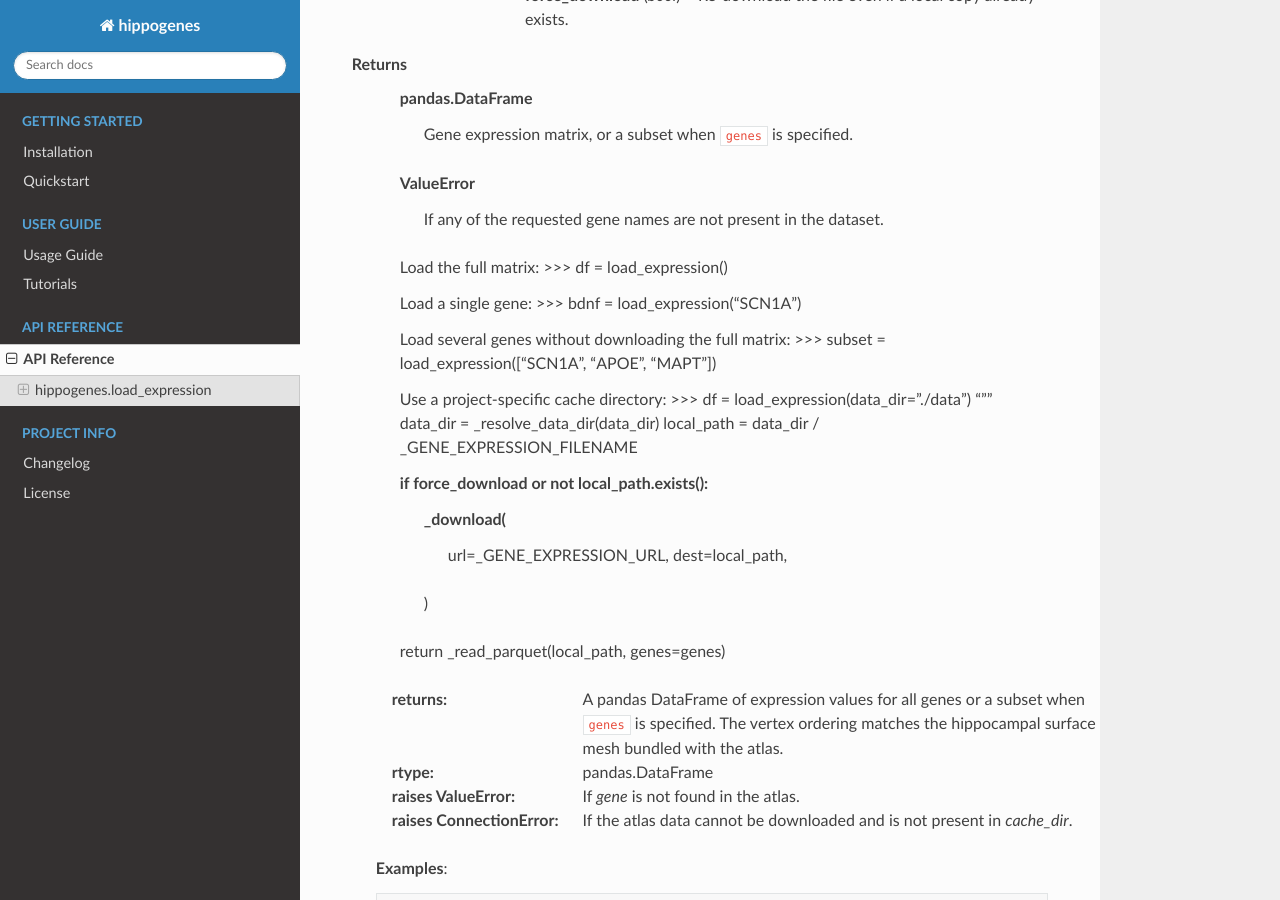
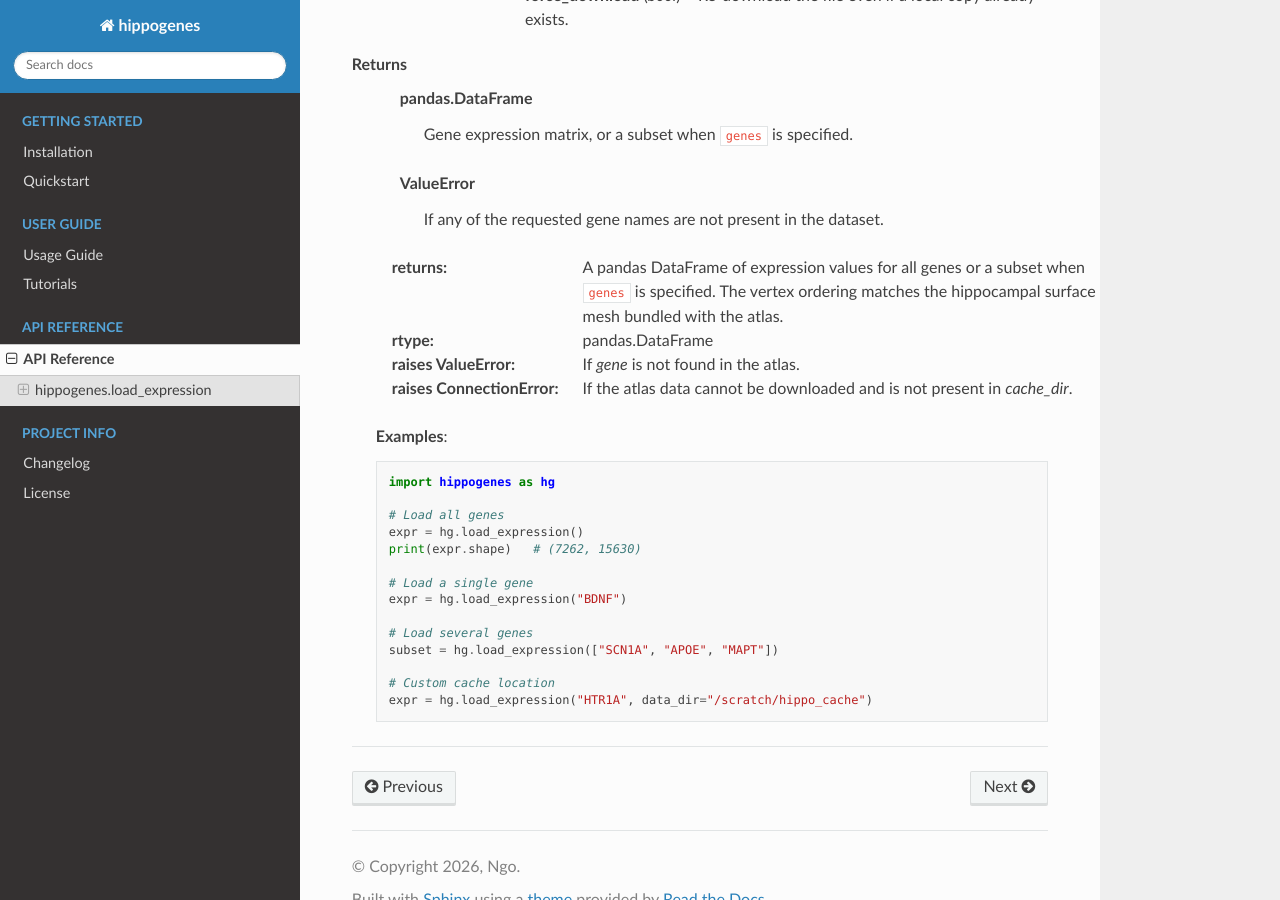
Before and after one commit to alexander-ngo/hippogenes, a Sphinx documentation site: the page built from docs/source/api.rst, in a window 1280 px wide and 900 px high, scrolled down 526 px. Built offline with Sphinx 7.4.7 and the Read the Docs theme 3.1.0, drawn with Linux system fonts in a browser that asks for light colours; pages that are not in the unit, such as notebooks, are missing from menus.

Commit message:
fix: read the docs documentation

```diff
--- a/docs/source/api.rst
+++ b/docs/source/api.rst
@@ -36,31 +36,6 @@
     ValueError
         If any of the requested gene names are not present in the dataset.
 
-    Examples
-    --------
-    Load the full matrix:
-    >>> df = load_expression()
-
-    Load a single gene:
-    >>> bdnf = load_expression("SCN1A")
-
-    Load several genes without downloading the full matrix:
-    >>> subset = load_expression(["SCN1A", "APOE", "MAPT"])
-
-    Use a project-specific cache directory:
-    >>> df = load_expression(data_dir="./data")
-    """
-    data_dir = _resolve_data_dir(data_dir)
-    local_path = data_dir / _GENE_EXPRESSION_FILENAME
-
-    if force_download or not local_path.exists():
-        _download(
-            url=_GENE_EXPRESSION_URL,
-            dest=local_path,
-        )
-
-    return _read_parquet(local_path, genes=genes)
-
    :returns: A pandas DataFrame of expression values for all genes or a subset when ``genes`` is specified. The vertex ordering
        matches the hippocampal surface mesh bundled with the atlas.
    :rtype: pandas.DataFrame
--- a/docs/source/index.rst
+++ b/docs/source/index.rst
@@ -1,6 +1,6 @@
 .. hippogenes documentation master file
 
-Welcome to the Hippogenes Toolbox
+Welcome to the HippoGenes Toolbox
 =================================
 
 **HippoGenes** is a Python toolbox providing a vertex-wise gene expression atlas
```
Also changed, not shown: other parts of docs/source/index.rst (+1 -1 lines), docs/_static/logo.png (renamed from docs/source/_static/logo.png).
